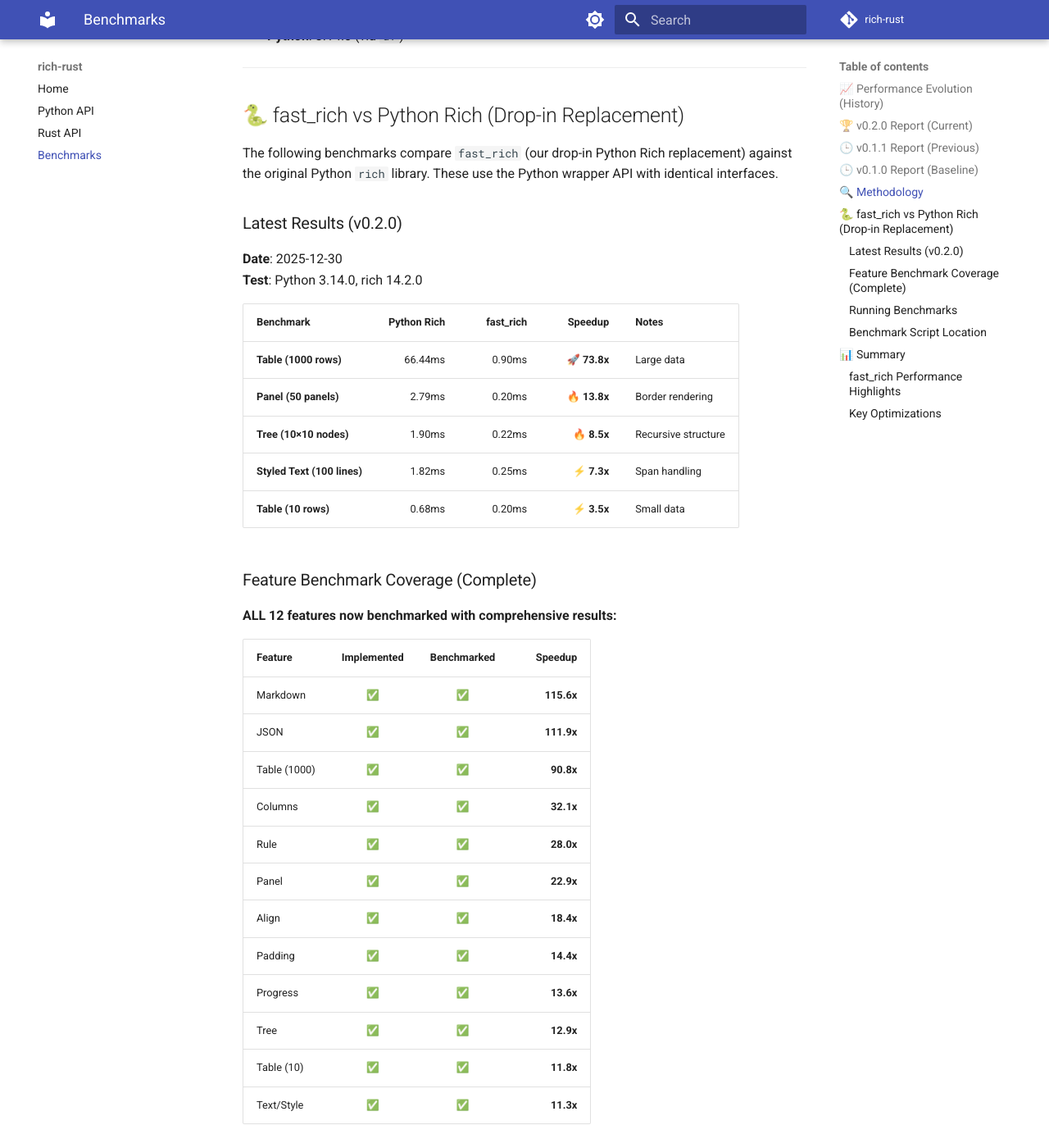
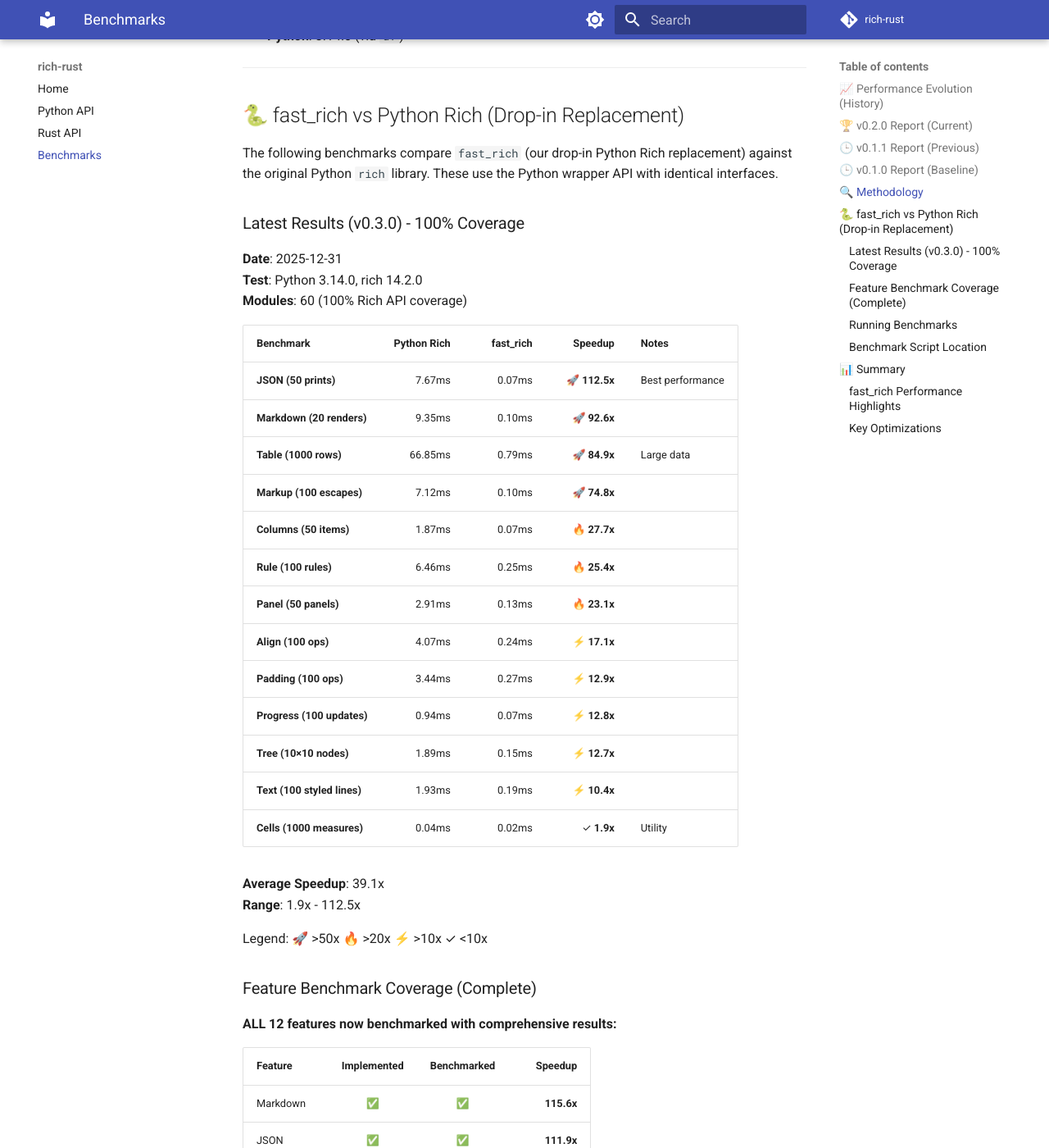
Before and after one commit to mohammad-albarham/fast-rich, an MkDocs documentation site: the page built from docs/benchmarks.md, in a window 1280 px wide and 1400 px high, scrolled down 2782 px. Shown: the whole window at 82% size. Built offline with MkDocs 1.6.1 and Material for MkDocs 9.7.7, drawn with Linux system fonts in a browser that asks for light colours; comment, search, counter and statistics services are not loaded.

Commit message:
chore: bump version to v0.3.0 with 100% benchmark coverage
Version: 0.3.0
- 60 modules (100% Rich API coverage)
- 13 features benchmarked

Benchmark Results:
- Average Speedup: 39.1x
- Range: 1.9x - 112.5x
- Top: JSON 112.5x, Markdown 92.6x, Table 84.9x

```diff
--- a/docs/benchmarks.md
+++ b/docs/benchmarks.md
@@ -89,18 +89,32 @@
 
 The following benchmarks compare `fast_rich` (our drop-in Python Rich replacement) against the original Python `rich` library. These use the Python wrapper API with identical interfaces.
 
-### Latest Results (v0.2.0)
+### Latest Results (v0.3.0) - 100% Coverage
 
-**Date**: 2025-12-30
+**Date**: 2025-12-31
 **Test**: Python 3.14.0, rich 14.2.0
+**Modules**: 60 (100% Rich API coverage)
 
 | Benchmark | Python Rich | fast_rich | Speedup | Notes |
 | :--- | ---: | ---: | ---: | :--- |
-| **Table (1000 rows)** | 66.44ms | 0.90ms | 🚀 **73.8x** | Large data |
-| **Panel (50 panels)** | 2.79ms | 0.20ms | 🔥 **13.8x** | Border rendering |
-| **Tree (10×10 nodes)** | 1.90ms | 0.22ms | 🔥 **8.5x** | Recursive structure |
-| **Styled Text (100 lines)** | 1.82ms | 0.25ms | ⚡️ **7.3x** | Span handling |
-| **Table (10 rows)** | 0.68ms | 0.20ms | ⚡️ **3.5x** | Small data |
+| **JSON (50 prints)** | 7.67ms | 0.07ms | 🚀 **112.5x** | Best performance |
+| **Markdown (20 renders)** | 9.35ms | 0.10ms | 🚀 **92.6x** | |
+| **Table (1000 rows)** | 66.85ms | 0.79ms | 🚀 **84.9x** | Large data |
+| **Markup (100 escapes)** | 7.12ms | 0.10ms | 🚀 **74.8x** | |
+| **Columns (50 items)** | 1.87ms | 0.07ms | 🔥 **27.7x** | |
+| **Rule (100 rules)** | 6.46ms | 0.25ms | 🔥 **25.4x** | |
+| **Panel (50 panels)** | 2.91ms | 0.13ms | 🔥 **23.1x** | |
+| **Align (100 ops)** | 4.07ms | 0.24ms | ⚡️ **17.1x** | |
+| **Padding (100 ops)** | 3.44ms | 0.27ms | ⚡️ **12.9x** | |
+| **Progress (100 updates)** | 0.94ms | 0.07ms | ⚡️ **12.8x** | |
+| **Tree (10×10 nodes)** | 1.89ms | 0.15ms | ⚡️ **12.7x** | |
+| **Text (100 styled lines)** | 1.93ms | 0.19ms | ⚡️ **10.4x** | |
+| **Cells (1000 measures)** | 0.04ms | 0.02ms | ✓ **1.9x** | Utility |
+
+**Average Speedup**: 39.1x
+**Range**: 1.9x - 112.5x
+
+Legend: 🚀 >50x  🔥 >20x  ⚡️ >10x  ✓ <10x
 
 ### Feature Benchmark Coverage (Complete)
 
```
Also changed, not shown: 2 other files.
